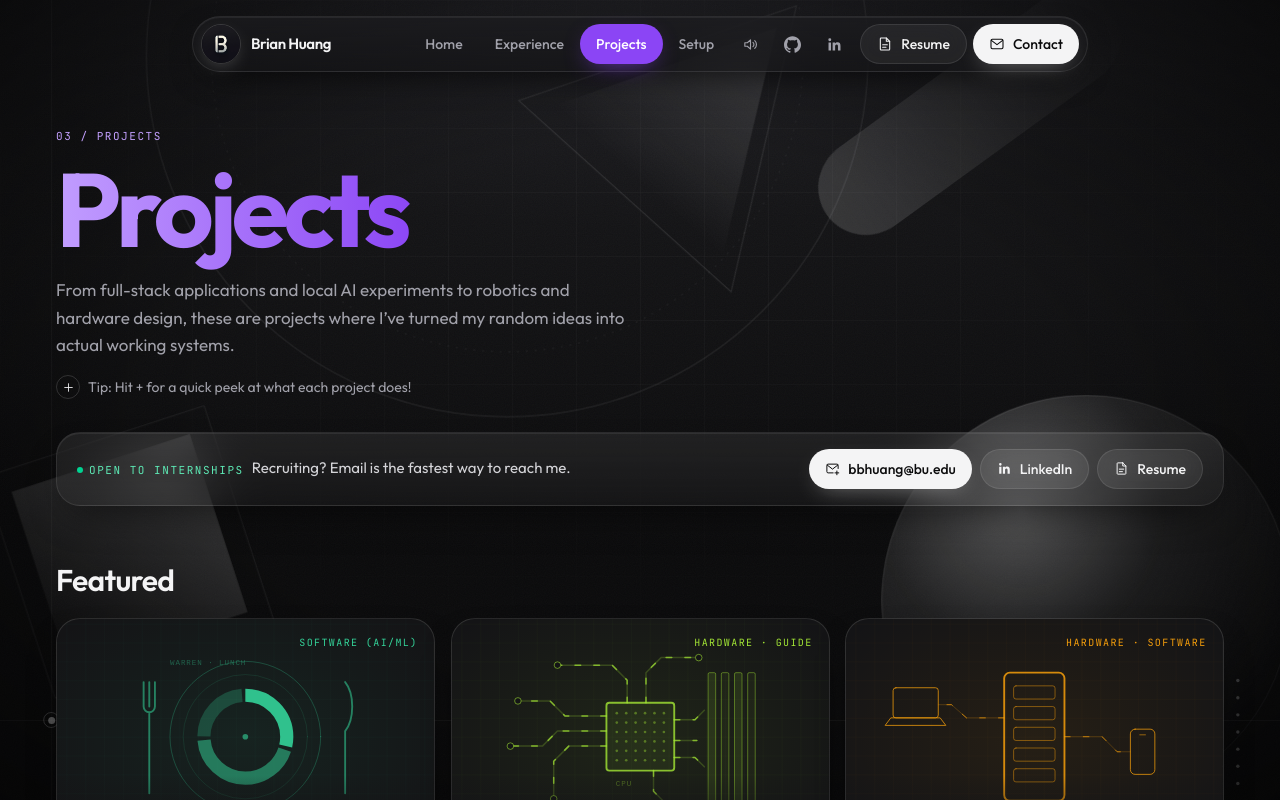
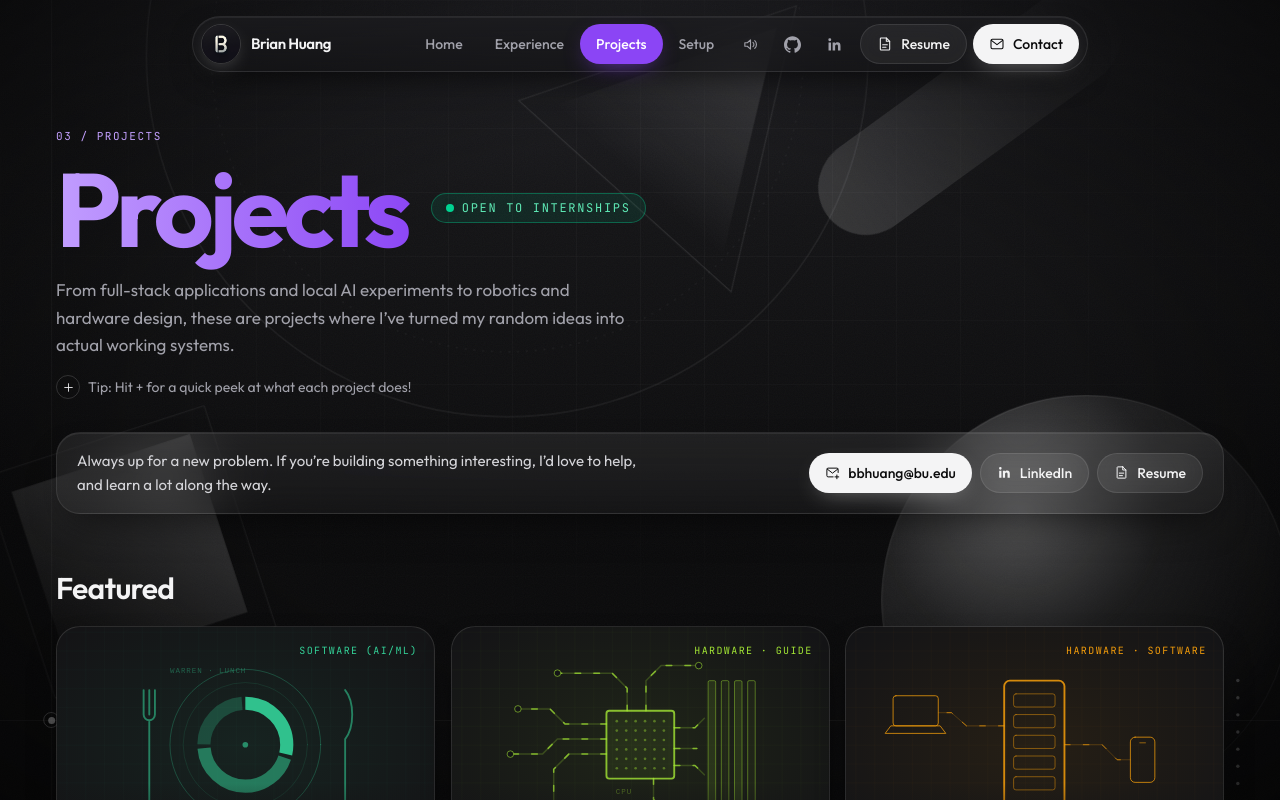
Before and after one commit to bbrihuang/portfolio-temp, a React (Vite) app: page /projects in a window 1280 px wide. Shown: the top 800 px of the page. Built offline with nearby package versions, Linux system fonts and the light colour scheme.

Commit message:
Move Open to internships beside the Projects title; new contact line

```diff
--- a/src/components/ContactCTA.jsx
+++ b/src/components/ContactCTA.jsx
@@ -2,8 +2,8 @@ import { site } from '../config.js'
 import { useCopyEmail } from '../lib/hooks.js'
 import { Check, FileText, LinkedIn, MailPlus } from './Icons.jsx'
 
-// A slim "get in touch" reminder for recruiters, near the top of the Projects
-// page: one line of text and the three ways to reach me.
+// A slim "get in touch" strip near the top of the Projects page: one line
+// of text and the three ways to reach me.
 export default function ContactCTA({ index = 3 }) {
   const { copied, copy } = useCopyEmail()
   return (
@@ -12,12 +12,9 @@ export default function ContactCTA({ index = 3 }) {
       style={{ '--i': index }}
       aria-label="Get in touch"
     >
-      <p className="text-[15px] text-mist">
-        <span className="mr-2 inline-flex items-center gap-1.5 font-mono text-[11px] uppercase tracking-[0.14em] text-emerald-300">
-          <span className="size-1.5 rounded-full bg-emerald-400" />
-          Open to internships
-        </span>
-        Recruiting? Email is the fastest way to reach me.
+      <p className="max-w-xl text-[15px] leading-relaxed text-mist">
+        Always up for a new problem. If you’re building something interesting, I’d love to help, and learn a lot along
+        the way.
       </p>
       <div className="flex flex-wrap gap-2">
         <button type="button" onClick={copy} className="btn btn-light h-10 px-4 text-sm" aria-live="polite">
--- a/src/components/PageHeader.jsx
+++ b/src/components/PageHeader.jsx
@@ -1,12 +1,14 @@
 // `color` is a section color from lib/theme.js; the eyebrow and title take it on.
-export default function PageHeader({ index, title, count, color, children }) {
+// `aside` sits to the right of the title (e.g. an "Open to internships" badge).
+export default function PageHeader({ index, title, count, color, aside, children }) {
   return (
     <header className="max-w-3xl">
       <p className="eyebrow rise-blur" style={{ '--i': 0, color: color?.light }}>
         {index} / {title}
       </p>
+      <div className="mt-4 flex flex-wrap items-center gap-x-6 gap-y-3">
         <h1
-        className="rise-blur mt-4 text-[clamp(3.25rem,9vw,6.5rem)] font-bold leading-[0.92] tracking-[-0.05em]"
+          className="rise-blur text-[clamp(3.25rem,9vw,6.5rem)] font-bold leading-[0.92] tracking-[-0.05em]"
           style={{ '--i': 1 }}
         >
           <span
@@ -21,6 +23,12 @@ export default function PageHeader({ index, title, count, color, children }) {
             </sup>
           )}
         </h1>
+        {aside && (
+          <div className="rise" style={{ '--i': 2 }}>
+            {aside}
+          </div>
+        )}
+      </div>
       <p className="rise-blur mt-5 max-w-xl text-[17px] leading-relaxed text-fog" style={{ '--i': 2 }}>
         {children}
       </p>
--- a/src/pages/Projects.jsx
+++ b/src/pages/Projects.jsx
@@ -93,7 +93,20 @@ export default function Projects() {
 
   return (
     <>
-      <PageHeader index="03" title="Projects" color={purple}>
+      <PageHeader
+        index="03"
+        title="Projects"
+        color={purple}
+        aside={
+          <span className="inline-flex items-center gap-2 rounded-full border border-emerald-400/35 bg-emerald-400/10 px-3.5 py-1.5 font-mono text-xs uppercase tracking-[0.14em] text-emerald-300">
+            <span className="relative grid size-2 place-items-center">
+              <span className="pulse-ring absolute inset-0 rounded-full bg-emerald-400/60" />
+              <span className="size-2 rounded-full bg-emerald-400" />
+            </span>
+            Open to internships
+          </span>
+        }
+      >
         From full-stack applications and local AI experiments to robotics and hardware design, these are projects
         where I’ve turned my random ideas into actual working systems.
       </PageHeader>
```
Lines whose indentation alone changed are shown as unchanged.
